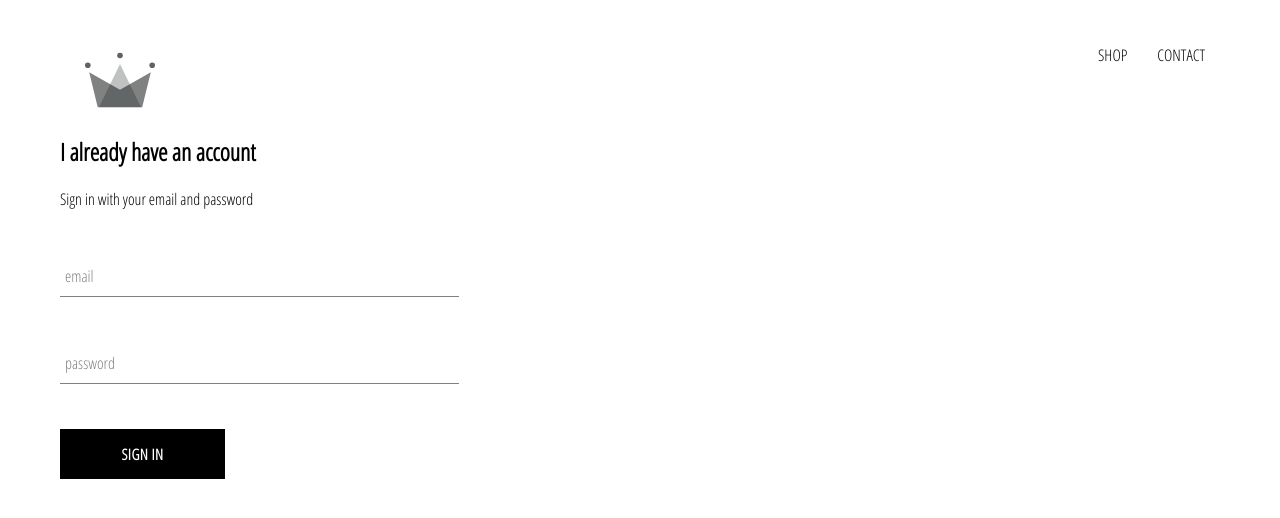
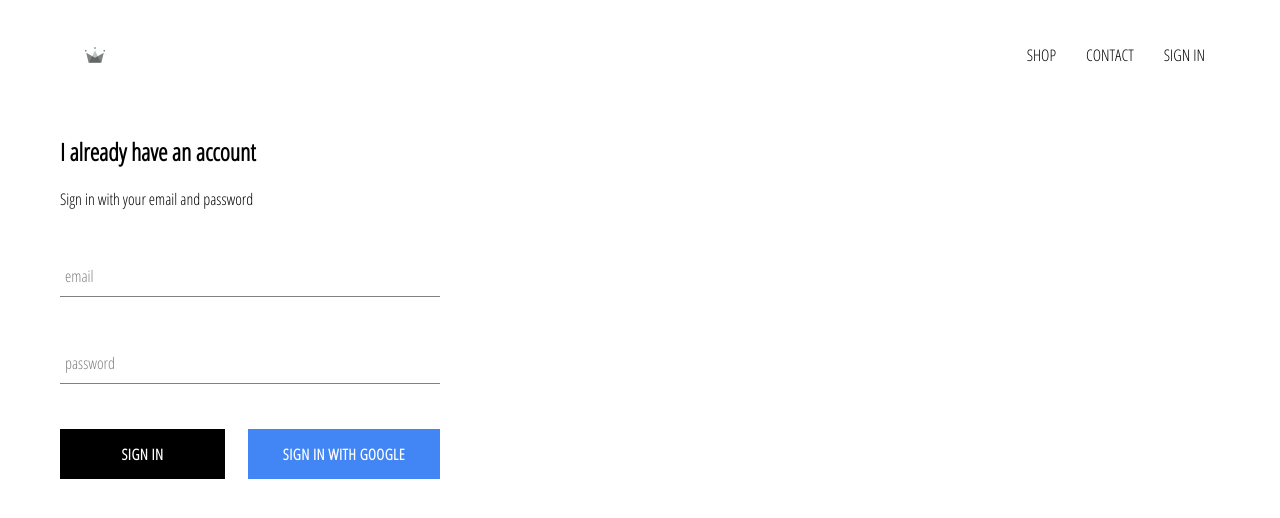
Before and after one commit to alpayhassan/ecommerce-clothing, a React (Create React App) app: page /signin in a window 1280 px wide. Shown: the top 518 px of the page. Built offline with nearby package versions, Linux system fonts and the light colour scheme; no server answers.

Commit message:
integrated firebase, created sign in page with google

```diff
--- a/package.json
+++ b/package.json
@@ -6,6 +6,7 @@
     "@testing-library/jest-dom": "^4.2.4",
     "@testing-library/react": "^9.5.0",
     "@testing-library/user-event": "^7.2.1",
+    "firebase": "^8.0.0",
     "node-sass": "^4.14.1",
     "react": "^16.13.1",
     "react-dom": "^16.13.1",
--- a/src/App.css
+++ b/src/App.css
@@ -7,3 +7,7 @@
     text-decoration: none;
     color: black;
 }
+
+* {
+    box-sizing: border-box;
+}
--- a/src/App.js
+++ b/src/App.js
@@ -6,11 +6,35 @@
 import ShopPage from './pages/shop/shop.component';
 import SignInAndSignUpPage from './pages/sign-in-and-sign-up/sign-in-and-sign-up.component'
 import Header from './components/header/header.component';
+import { auth } from './firebase/firebase.utils';
 
-function App() {
+class App extends React.Component {
+  constructor() {
+    super();
+
+    this.state = {
+      currentUser: null
+    };
+  }
+
+  unsubscribeFromAuth = null;
+
+  componentDidMount() {
+    this.unsubscribeFromAuth = auth.onAuthStateChanged(user => {
+      this.setState({ currentUser: user});
+
+      console.log(user);
+    })
+  }
+
+  componentWillUnmount() {
+    this.unsubscribeFromAuth();
+  }
+
+  render() {
     return (
       <div>
-      <Header />
+        <Header currentUser={this.state.currentUser} />
         <Switch>
           <Route exact path='/' component={HomePage} />
           <Route path='/shop' component={ShopPage} />
@@ -19,5 +43,6 @@
       </div>
     );
   }
+}
 
 export default App;
--- a/src/components/custom-button/custom-button.component.jsx
+++ b/src/components/custom-button/custom-button.component.jsx
@@ -2,8 +2,8 @@
 
 import './custom-button.styles.scss';
 
-const CustomButton = ({ children, ...otherProps}) => (
-    <button className='custom-button' {...otherProps}>
+const CustomButton = ({ children, isGoogleSignin, ...otherProps}) => (
+    <button className={`${isGoogleSignin ? 'google-sign-in' : ''} custom-button`} {...otherProps}>
         {children}
     </button>
 );
--- a/src/components/custom-button/custom-button.styles.scss
+++ b/src/components/custom-button/custom-button.styles.scss
@@ -19,4 +19,16 @@
     color: black;
     border: 1px solid black;
   }
+
+  &.google-sign-in {
+    background-color: #4285f4;
+    color: white;
+
+      &:hover {
+        background-color: #357ae8;
+        border: none;
+      }
+  }
+
+
 }
--- a/src/components/header/header.component.jsx
+++ b/src/components/header/header.component.jsx
@@ -1,9 +1,10 @@
 import React from 'react';
 import { Link } from 'react-router-dom';
+import { auth } from '../../firebase/firebase.utils';
 import { ReactComponent as Logo } from '../../assets/crown.svg';
 import './header.styles.scss';
 
-const Header = () => (
+const Header = ({ currentUser }) => (
     <div className='header'>
         <Link to="/">
             <Logo className='logo-container' to="/" />
@@ -15,6 +16,12 @@
             <Link className='option' to='/shop'>
                 CONTACT
             </Link>
+            {
+                currentUser ?
+                <div className='option' onClick={() => auth.signOut()}>SIGN OUT</div>
+                :
+                <Link className='option' to='/signin'>SIGN IN</Link>
+            }
         </div>
     </div>
 );
--- a/src/components/header/header.styles.scss
+++ b/src/components/header/header.styles.scss
@@ -20,6 +20,7 @@
 
     .option {
       padding: 10px 15px;
+      cursor: pointer;
     }
   }
 }
--- a/src/components/sign-in/sign-in.component.jsx
+++ b/src/components/sign-in/sign-in.component.jsx
@@ -2,6 +2,8 @@
 
 import FormInput from '../form-input/form-input.component';
 import CustomButton from '../custom-button/custom-button.component';
+
+import { signInWithGoogle } from '../../firebase/firebase.utils';
 
 import './sign-in.styles.scss';
 
@@ -51,7 +53,10 @@
                         label='password'
                         required
                     />
-                    <CustomButton type="submit"> Sign in </CustomButton>
+                    <div className='buttons'>
+                        <CustomButton type="submit"> Sign in </CustomButton>
+                        <CustomButton onClick={signInWithGoogle} isGoogleSignin> {' '}Sign In With Google{' '} </CustomButton>
+                    </div>
                 </form>
             </div>
         );
--- a/src/components/sign-in/sign-in.styles.scss
+++ b/src/components/sign-in/sign-in.styles.scss
@@ -1,9 +1,14 @@
 .sign-in {
-    width: 30vw;
+    width: 380px;
     display: flex;
     flex-direction: column;
 
     .title {
         margin: 10px 0;
     }
+
+    .buttons {
+        display: flex;
+        justify-content: space-between;
+    }
 }
--- /dev/null
+++ b/src/firebase/firebase.utils.js
@@ -0,0 +1,25 @@
+import firebase from 'firebase/app';
+import 'firebase/firestore';
+import 'firebase/auth';
+
+const config = {
+    apiKey: "AIzaSyB5wjfJnM3TsjJRc3TjgRgLQObH7LkKowQ",
+    authDomain: "ecommerce-clothing-c0846.firebaseapp.com",
+    databaseURL: "https://ecommerce-clothing-c0846.firebaseio.com",
+    projectId: "ecommerce-clothing-c0846",
+    storageBucket: "ecommerce-clothing-c0846.appspot.com",
+    messagingSenderId: "894557631683",
+    appId: "1:894557631683:web:ba5b4bdaf60445b2f61e76",
+    measurementId: "G-Z93FZP8PES"
+}
+
+firebase.initializeApp(config);
+
+export const auth = firebase.auth();
+export const firestore = firebase.firestore();
+
+const provider = new firebase.auth.GoogleAuthProvider();
+provider.setCustomParameters({ prompt: 'select_account' });
+export const signInWithGoogle = () => auth.signInWithPopup(provider);
+
+export default firebase;
```
Also changed, not shown: 1 other file (tests, documents, lock files or other folders). Lines whose indentation alone changed are shown as unchanged.
